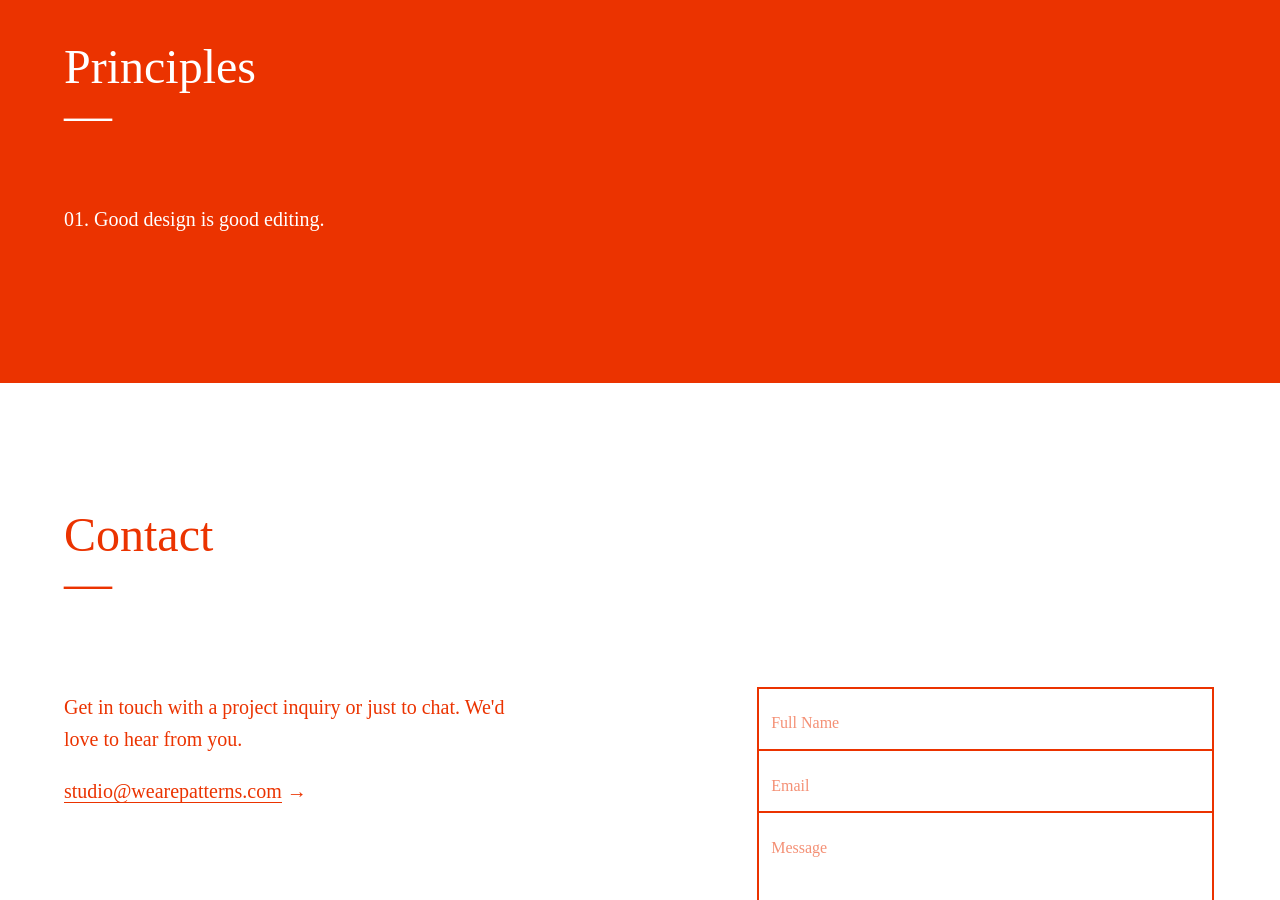
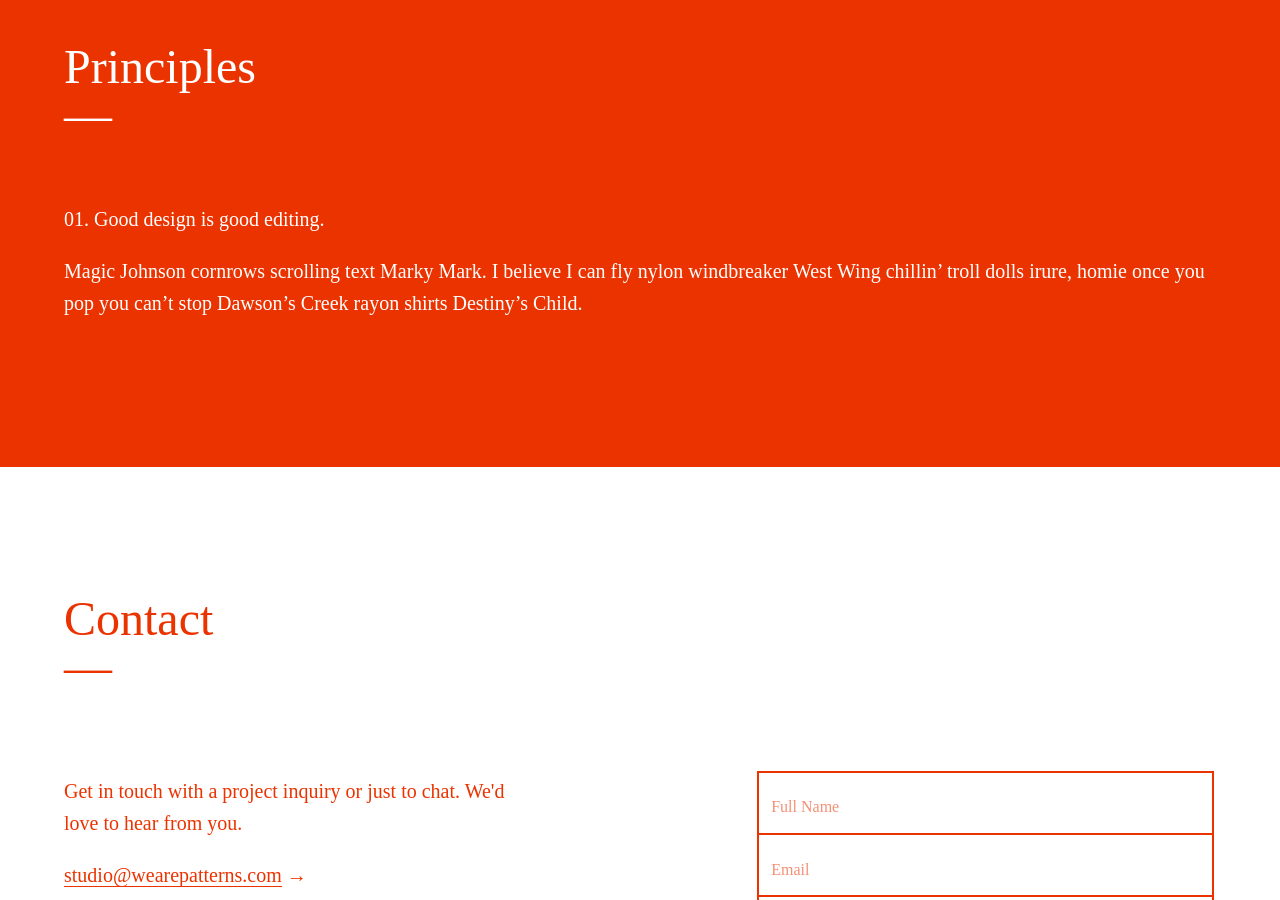
Before and after one commit to wearepatterns/wearepatterns.github.io, a Jekyll site: the page built from index.markdown, in a window 1280 px wide and 900 px high, scrolled down 735 px. Built offline with Jekyll 4.4.1, drawn with Linux system fonts in a browser that asks for light colours.

Commit message:
Update new.html

```diff
--- a/_layouts/new.html
+++ b/_layouts/new.html
@@ -46,7 +46,8 @@
         <section class="mh3 mh4-ns mh5-l mw9 bg-bblue">
             <h1 class="pt5 pt6-l pb0 pb4 mt0 f3 f1-l normal lh-solid">Principles
             <br>&mdash;</h1>
-            <h2 class="f4 normal">01. Good design is good editing.</p>
+            <h2 class="f4 normal">01. Good design is good editing.</h2>
+            <p>Magic Johnson cornrows scrolling text Marky Mark. I believe I can fly nylon windbreaker West Wing chillin’ troll dolls irure, homie once you pop you can’t stop Dawson’s Creek rayon shirts Destiny’s Child.</p>
 
         </section>
     </main>
```
